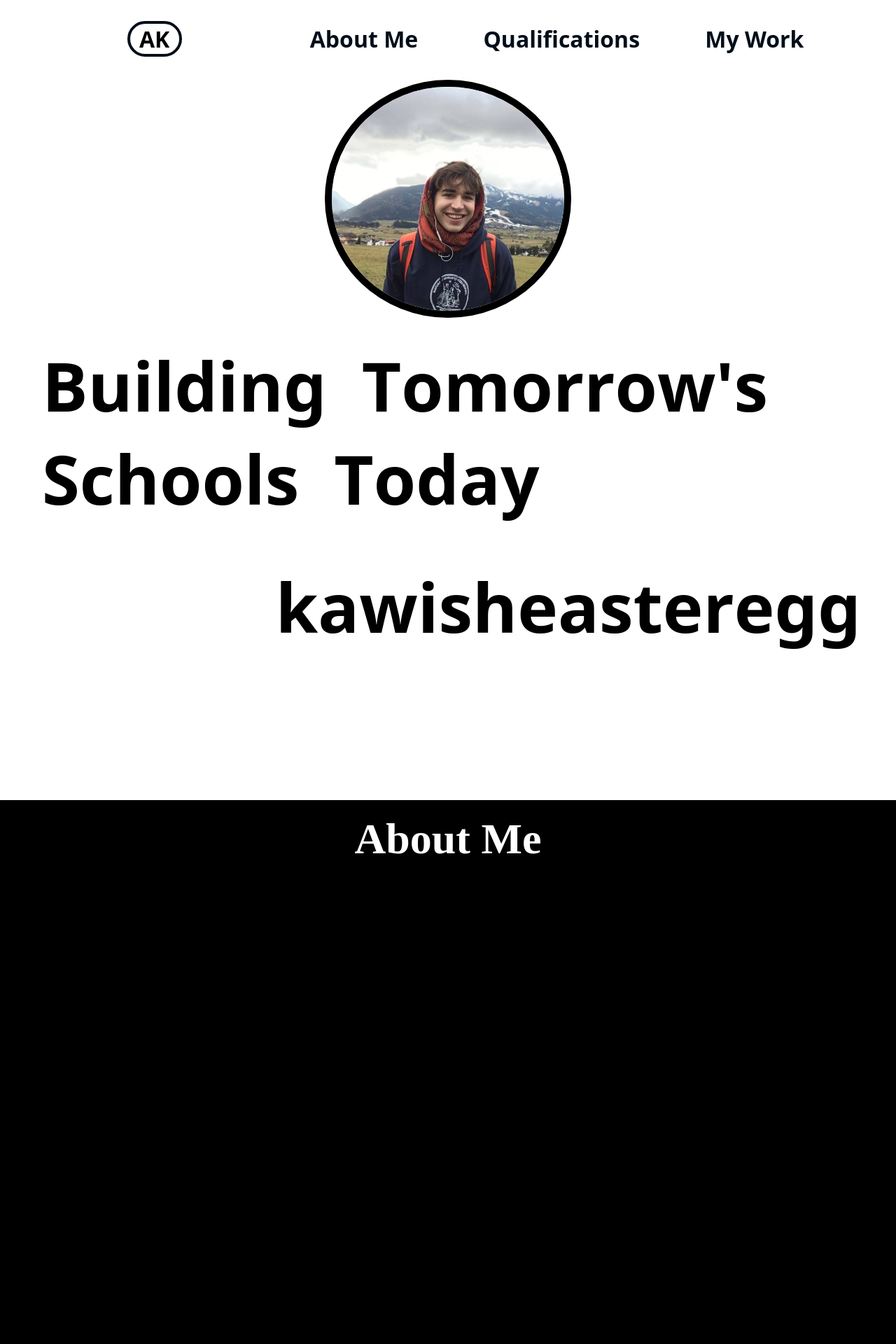
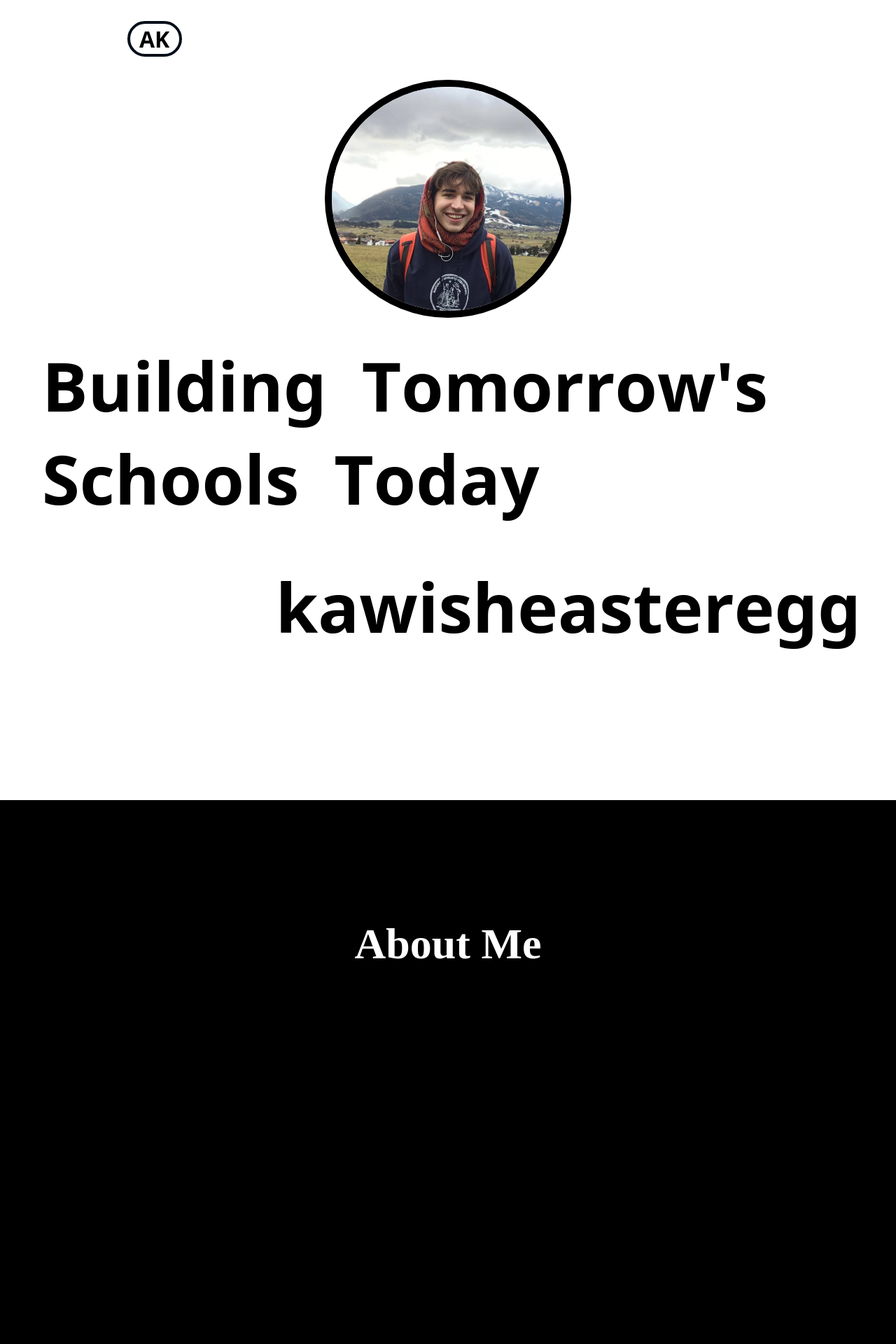
Before and after one commit to Kawish-Raj/arun-kumar-portfolio, a React (Vite) app: page / in a window 1280 px wide. Shown: the top 1920 px of the page at 70% size. Built offline with nearby package versions, Linux system fonts and the light colour scheme.

Commit message:
the sidebar color changes when crosses the about me section

```diff
--- a/src/App.jsx
+++ b/src/App.jsx
@@ -10,12 +10,13 @@ import { useState } from 'react'
 function App() {
 
   const [isMainContent, setIsMainContent] = useState(null);
+  const [sideBarMode, setSideBarMode] = useState('light-mode');
 
   return (
     <div className = "app-container">
-      <SideBar isMainContent = {isMainContent}/>
+      <SideBar isMainContent = {isMainContent} sideBarMode={sideBarMode}/>
       <HeroArea />
-      <AboutMe setIsMainContent = {setIsMainContent}/>
+      <AboutMe setIsMainContent = {setIsMainContent} setSideBarMode={setSideBarMode}/>
       <Qualifications setIsMainContent={setIsMainContent}/>
       <Work setIsMainContent = {setIsMainContent}/>
       <Footer />
--- a/src/components/AboutMe.jsx
+++ b/src/components/AboutMe.jsx
@@ -1,10 +1,49 @@
 import styles from '../css-components/AboutMe.module.css';
 import useTopDistanceTrigger from '../customhooks/useTopDistanceTrigger';
+import { useEffect, useRef } from 'react';
 
-export default function AboutMe({setIsMainContent}){
-    const divRef = useTopDistanceTrigger(setIsMainContent, 0);
-    return(
-        <div id="about-id" ref={divRef} className={`global-AboutMe homeComponent ${styles.aboutMe}`}>
+export default function AboutMe({ setIsMainContent, setSideBarMode }) {
+    const divRef1 = useTopDistanceTrigger(setIsMainContent, 0);
+    const divRef2 = useRef();
+    const decidingTopDis = 80;
+    const prevDistanceFromTop = useRef(150);
+    const prevBottomDistFromTop = useRef((window.innerHeight));
+
+    useEffect(() => {
+        function handleScroll() {
+            if (!divRef2.current) return;
+
+            const rect = divRef2.current.getBoundingClientRect();
+            const currDistanceFromTop = rect.top;
+            const currBottomDistFromTop = rect.bottom;
+
+            if ((prevDistanceFromTop.current > decidingTopDis && currDistanceFromTop < decidingTopDis) ||
+                (prevBottomDistFromTop.current < decidingTopDis && currBottomDistFromTop > decidingTopDis)) {
+                setSideBarMode('dark-mode');
+            } else if ((prevDistanceFromTop.current < decidingTopDis && currDistanceFromTop > decidingTopDis) ||
+                (prevBottomDistFromTop.current > decidingTopDis && currBottomDistFromTop < decidingTopDis)) {
+                setSideBarMode('light-mode');
+            }
+
+            prevDistanceFromTop.current = currDistanceFromTop;
+            prevBottomDistFromTop.current = currBottomDistFromTop;
+        }
+
+        window.addEventListener('scroll', handleScroll);
+        window.addEventListener('resize', handleScroll);
+        handleScroll();
+
+        return () => {
+            window.removeEventListener('scroll', handleScroll);
+            window.removeEventListener('resize', handleScroll);
+        };
+    }, []);
+    const setRefs = (el) => {
+        divRef1.current = el;
+        divRef2.current = el;
+    };
+    return (
+        <div id="about-id" ref={setRefs} className={`global-AboutMe homeComponent ${styles.aboutMe}`}>
             <h1>About Me</h1>
         </div>
     )
--- a/src/components/SideBar.jsx
+++ b/src/components/SideBar.jsx
@@ -1,8 +1,10 @@
 import styles from '../css-components/SideBar.module.css';
 
-export default function SideBar({ isMainContent }) {
+export default function SideBar({ isMainContent, sideBarMode }) {
+    if(sideBarMode === 'dark-mode'){
+    }
     return (
-        <div className={`global-SideBar homeComponent ${styles.sideBar}`}>
+        <div className={`global-SideBar homeComponent ${styles.sideBar} ${sideBarMode === 'dark-mode' ? styles.darkMode : ''}`}>
             <div className={styles.sideBarContentContainer}>
             <h3 className={styles.logoSideBar}>AK</h3>
             <a className={isMainContent === "about me" ?
--- a/src/css-components/AboutMe.module.css
+++ b/src/css-components/AboutMe.module.css
@@ -10,4 +10,6 @@
     padding: 20px;
     font-size:62px;
     font-weight: 600;
+    margin-top:150px;
+
 }
--- a/src/css-components/SideBar.module.css
+++ b/src/css-components/SideBar.module.css
@@ -43,6 +43,10 @@
     padding: 2px;
 }
 
+.sideBar.darkMode a {
+    color:white;
+}
+
 .sideBar a:hover {
     /* transform: scale(1.2); */
     cursor: pointer;
```
